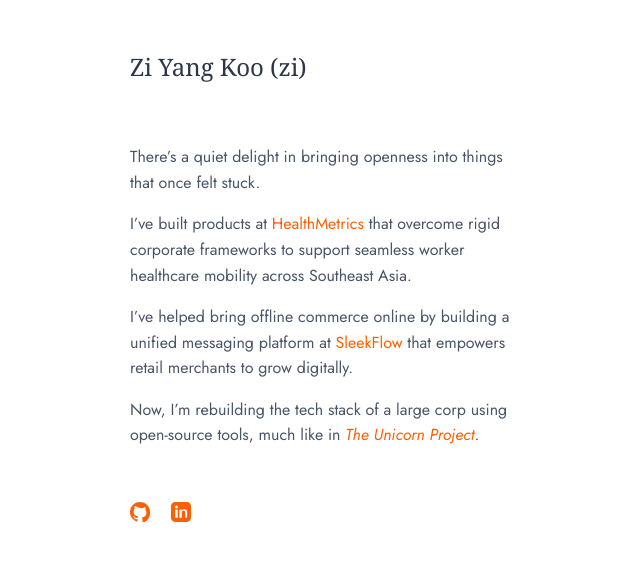
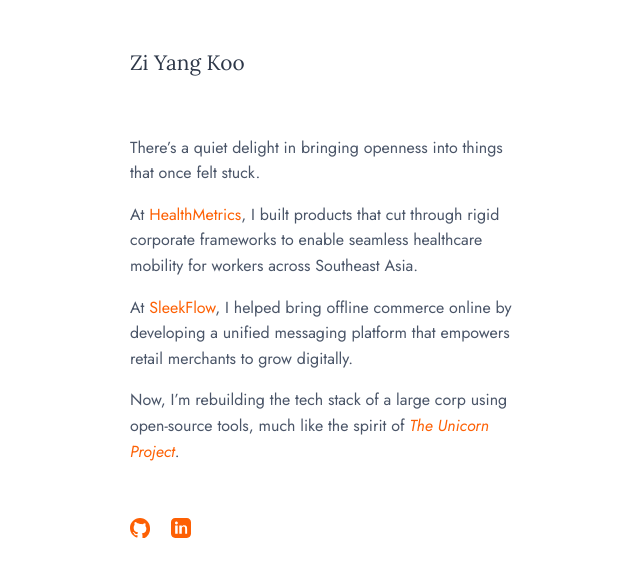
Before and after one commit to ziyangkoo/ziyangkoo.github.io, a plain HTML site: page index.html in a window 1280 px wide. Shown: the whole page, without its empty margins (318-958 px from the left). Drawn offline with Linux system fonts and the light colour scheme.

Commit message:
Rephrase for better readability

```diff
--- a/index.html
+++ b/index.html
@@ -4,13 +4,12 @@
 <head>
     <meta charset="UTF-8">
     <meta name="viewport" content="width=device-width, initial-scale=1.0">
-    <title>ZiYang Koo</title>
+    <title>Zi Yang Koo</title>
     <style>
-        @import url('https://fonts.googleapis.com/css2?family=Jost:ital,wght@0,100..900;1,100..900&display=swap');
+        @import url('https://fonts.googleapis.com/css2?family=Jost:ital,wght@0,100..900;1,100..900&family=Lora:ital,wght@0,400..700;1,400..700&display=swap');
 
         body {
             font-family: 'Jost', sans-serif;
-            background-color: #ffffff;
             color: #4a5568;
             line-height: 1.6;
             margin: 0;
@@ -21,7 +20,6 @@
         .content-wrapper {
             width: 35%;
             margin: 0 auto;
-            background-color: #ffffff;
             min-height: 100vh;
             padding: 2rem;
             box-sizing: border-box;
@@ -37,10 +35,10 @@
         }
 
         h1 {
+            font-family: 'Lora', serif;
             color: #2d3748;
-            font-size: 1.5rem;
-            font-weight: 500;
-            font-family: 'Georgia', serif;
+            font-size: 1.3rem;
+            font-weight: 200;
         }
 
         .section {
@@ -69,15 +67,15 @@
     <div class="content-wrapper">
         <div class="container">
             <header>
-                <h1>Zi Yang Koo (zi)</h1>
+                <h1>Zi Yang Koo</h1>
             </header>
             <br>
             <main>
                 <section id="about" class="section">
                     <p>There’s a quiet delight in bringing openness into things that once felt stuck.</p>
-                    <p>I’ve built products at <a href="https://healthmetrics.com/" target="_blank" rel="noopener noreferrer">HealthMetrics</a> that overcome rigid corporate frameworks to support seamless worker healthcare mobility across Southeast Asia. </p>
-                    <p> I’ve helped bring offline commerce online by building a unified messaging platform at <a href="https://sleekflow.io/" target="_blank" rel="noopener noreferrer">SleekFlow</a> that empowers retail merchants to grow digitally. </p>
-                    <p>Now, I’m rebuilding the tech stack of a large corp using open-source tools,  much like in <i><a href="https://itrevolution.com/product/the-unicorn-project/" target="_blank" rel="noopener noreferrer">The Unicorn Project</a></i>.</p>
+                    <p>At <a href="https://healthmetrics.com/" target="_blank" rel="noopener noreferrer">HealthMetrics</a>, I built products that cut through rigid corporate frameworks to enable seamless healthcare mobility for workers across Southeast Asia. </p>
+                    <p>At <a href="https://sleekflow.io/" target="_blank" rel="noopener noreferrer">SleekFlow</a>, I helped bring offline commerce online by developing a unified messaging platform that empowers retail merchants to grow digitally. </p>
+                    <p>Now, I’m rebuilding the tech stack of a large corp using open-source tools, much like the spirit of <i><a href="https://itrevolution.com/product/the-unicorn-project/" target="_blank" rel="noopener noreferrer">The Unicorn Project</a></i>.</p>
                 </section>
             </main>
             <div style="margin-top: 0.5rem;">
```
